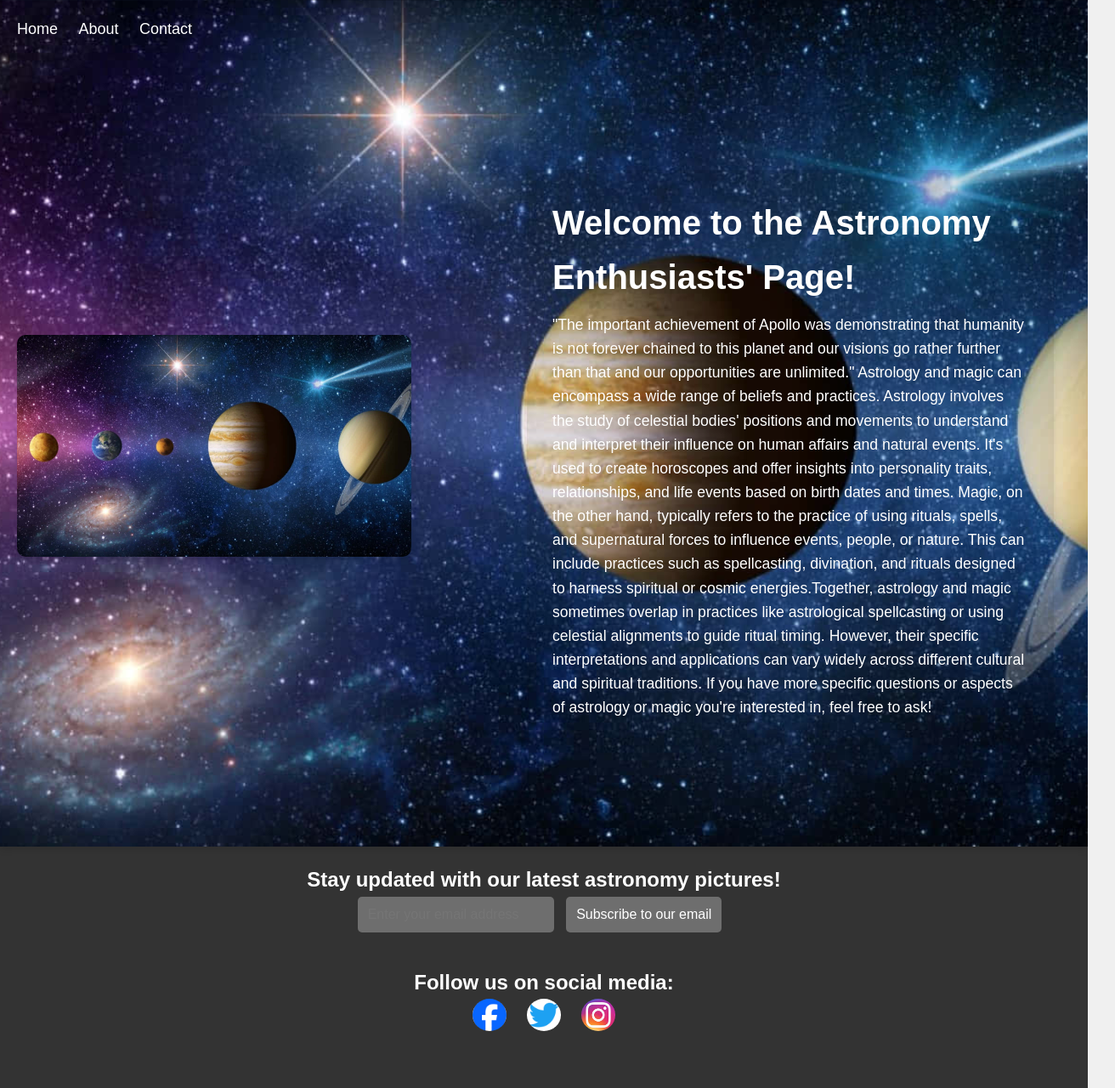
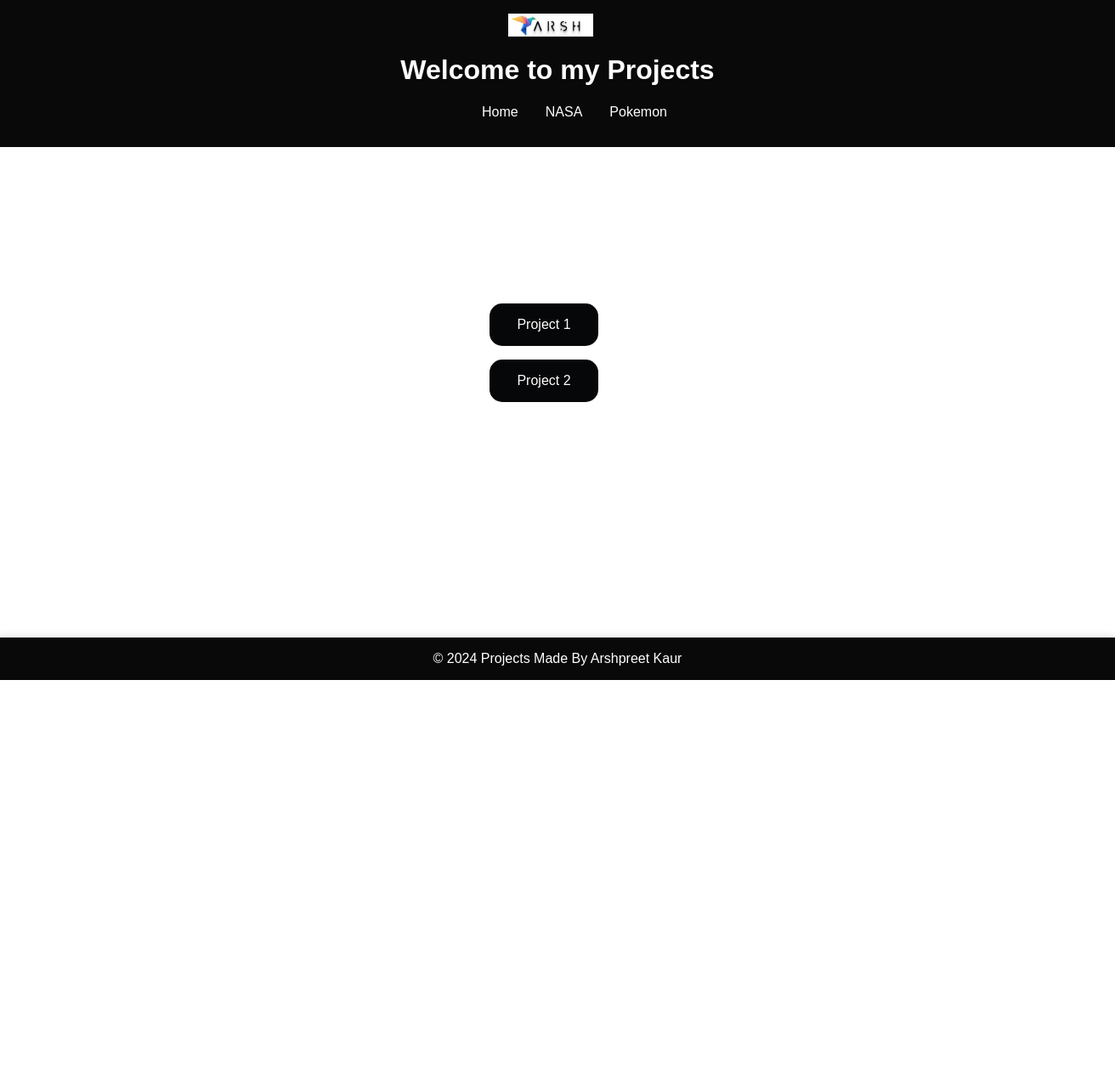
Before and after one commit to arsshpreetkaur/mtm6302-Capstone-Arshpreet-kaur, a plain HTML site: page index.html in a window 1280 px wide. Shown: the whole page at 85% size, 1312 px wide, since content can reach past the window. After the commit the page ends 800 px from the top, so only its background shows below. Drawn offline with Linux system fonts and the light colour scheme.

Commit message:
Add files via upload

```diff
--- a/index.html
+++ b/index.html
@@ -3,52 +3,29 @@
 <head>
     <meta charset="UTF-8">
     <meta name="viewport" content="width=device-width, initial-scale=1.0">
-    <title>Astronomy Magic</title>
+    <title>Your Project Title</title>
     <link rel="stylesheet" href="style.css">
 </head>
 <body>
     <header>
-        <nav class="top-navigation">
-            <ul>
-                <li><a href="#">Home</a></li>
-                <li><a href="#">About</a></li>
-                <li><a href="#">Contact </a></li>
+        <img src="mylogo.jpg" alt="Logo" class="logo">
+        <h1>Welcome to my Projects</h1>
+        <nav>
+            <ul class="nav-links">
+                <li><a href="index.html">Home</a></li>
+                <li><a href="Nasa/Nasa.html">NASA</a></li>
+                <li><a href="Pokemon/Pokemon.html">Pokemon</a></li>
             </ul>
         </nav>
-        <div class="header-content">
-            <div class="header-left">
-                <img src="astro.jpg" alt="Left Image" class="left-image">
-            </div>
-            <div class="header-text">
-                <h1>Welcome to the Astronomy Enthusiasts' Page!</h1>
-                <p>"The important achievement of Apollo was demonstrating that humanity is not forever chained to this planet and our visions go rather further than that and our opportunities are unlimited."
-                    Astrology and magic can encompass a wide range of beliefs and practices. Astrology involves the study of celestial bodies' positions and movements to understand and interpret their influence on human affairs and natural events. It's used to create horoscopes and offer insights into personality traits, relationships, and life events based on birth dates and times. Magic, on the other hand, typically refers to the practice of using rituals, spells, and supernatural forces to influence events, people, or nature. This can include practices such as spellcasting, divination, and rituals designed to harness spiritual or cosmic energies.Together, astrology and magic sometimes overlap in practices like astrological spellcasting or using celestial alignments to guide ritual timing. However, their specific interpretations and applications can vary widely across different cultural and spiritual traditions. If you have more specific questions or aspects of astrology or magic you're interested in, feel free to ask!</p>
-            </div>
+    </header>
+    <main>
+        <div class="button-container">
+            <button class="project-button" onclick="window.location.href='Nasa/Nasa.html'">Project 1</button>
+            <button class="project-button" onclick="window.location.href='Pokemon/Pokemon.html'">Project 2</button>
         </div>
-    </header>
-
-    <main>
-        <!-- Your main content goes here -->
     </main>
-
     <footer>
-        <div class="footer-container">
-            <div class="subscribe-container">
-                <h2>Stay updated with our latest astronomy pictures!</h2>
-                <input type="email" placeholder="Enter your email address">
-                <button>Subscribe to our email</button>
-            </div>
-            <div class="social-media-container">
-                <h2>Follow us on social media:</h2>
-                <ul>
-                    <li><a href="#" target="_blank"><img src="face.png" alt="Facebook Icon"></a></li>
-                    <li><a href="#" target="_blank"><img src="twitter.png" alt="Twitter Icon"></a></li>
-                    <li><a href="#" target="_blank"><img src="insta.jpg" alt="Instagram Icon"></a></li>
-                </ul>
-            </div>
-        </div>
+        <p>&copy; 2024 Projects Made By Arshpreet Kaur</p>
     </footer>
-
-    <script src="script.js"></script>
 </body>
 </html>
--- a/style.css
+++ b/style.css
@@ -1,163 +1,119 @@
-* {
-    box-sizing: border-box;
+body {
+    font-family: Arial, sans-serif;
     margin: 0;
     padding: 0;
-}
-
-body {
-    font-family: Arial, sans-serif;
-    line-height: 1.6;
-    background-color: #f0f0f0;
+    box-sizing: border-box;
+    display: flex;
+    flex-direction: column;
+    min-height: 100vh;
 }
 
 header {
-    position: relative;
-    background-image: url('astro.jpg');
-    background-size: cover;
-    background-position: center;
-    padding: 100px 20px;
-    color: white;
+    background-color: #030303f8;
+    color: #ffffff;
     text-align: center;
-    box-shadow: 0 4px 8px rgba(0, 0, 0, 0.1);
+    padding: 1rem;
+    position: fixed;
+    width: 100%;
+    top: 0;
+    left: 0;
+    z-index: 1000;
 }
 
-.top-navigation {
-    position: absolute;
-    top: 20px;
-    left: 20px;
+header img.logo {
+    width: 100px;
+    height: auto;
+    vertical-align: middle;
+    margin-right: 1rem;
 }
 
-.top-navigation ul {
-    list-style-type: none;
+nav {
+    margin-top: 1rem;
 }
 
-.top-navigation ul li {
-    display: inline-block;
-    margin-right: 20px;
+.nav-links {
+    list-style: none;
+    display: flex;
+    justify-content: center;
 }
 
-.top-navigation ul li a {
-    color: white;
+.nav-links li {
+    margin: 0 1rem;
+}
+
+.nav-links a {
+    color: #fff;
     text-decoration: none;
-    font-size: 18px;
+    font-size: 1rem;
     transition: color 0.3s ease;
 }
 
-.top-navigation ul li a:hover {
-    color: #ffd700;
+.nav-links a:hover {
+    color: #007BFF;
 }
 
-.header-content {
+main {
+    flex: 1;
+    padding: 2rem;
+    margin-top: 80px; /* Adjust for fixed header */
+    display: flex;
+    justify-content: center;
+    align-items: center;
+    text-align: center;
+    height: calc(100vh - 80px); /* Ensure main takes up full height minus header */
+}
+
+.button-container {
     display: flex;
     flex-direction: column;
-    align-items: center;
-    justify-content: center;
-    margin-top: 80px;
-    text-align: center;
+    gap: 1rem; /* Space between buttons */
 }
 
-.header-left {
-    margin-bottom: 20px;
+.project-button {
+    padding: 1rem 2rem;
+    font-size: 1rem;
+    cursor: pointer;
+    border-radius: 15px;
+    background-color: #060708;
+    color: #fff;
+    border: none;
+    transition: background-color 0.3s ease;
 }
 
-.left-image {
-    width: 80%;
-    max-width: 80%;
-    border-radius: 10px;
-    box-shadow: 0 4px 8px rgba(0, 0, 0, 0.1);
-}
-
-.header-text {
-    max-width: 600px;
-    margin: 20px auto;
-    padding: 20px;
-    background-color: rgba(0, 0, 0, 0.1);
-    border-radius: 5px;
-    box-shadow: 0 4px 8px rgba(0, 0, 0, 0.1);
-}
-
-.header-text h1 {
-    font-size: 2.5rem;
-    margin-bottom: 10px;
-}
-
-.header-text p {
-    font-size: 1.1rem;
+.project-button:hover {
+    background-color: #0b0d0f;
 }
 
 footer {
-    background-color: #333;
-    color: white;
-    padding: 20px;
+    background-color: #030303f8;
+    color: #ffffff;
     text-align: center;
-    clear: both;
-    box-shadow: 0 -4px 8px rgba(0, 0, 0, 0.1);
+    padding: 1rem;
+    position: relative;
+    bottom: 0;
+    width: 100%;
+    box-shadow: 0 -2px 10px rgba(0, 0, 0, 0.1);
 }
 
-.footer-container {
-    display: flex;
-    flex-direction: column;
-    align-items: center;
+footer p {
+    margin: 0;
+    color: #ffffff;
 }
 
-.subscribe-container,
-.social-media-container {
-    margin-bottom: 40px;
-    text-align: center;
-}
-
-.subscribe-container input[type="email"],
-.subscribe-container button {
-    padding: 12px;
-    font-size: 16px;
-    border: none;
-    margin-right: 10px;
-    width: auto;
-    background-color: rgba(245, 243, 243, 0.3);
-    color: white;
-    border-radius: 5px;
-    cursor: pointer;
-    transition: background-color 0.3s ease;
-}
-
-.subscribe-container button:hover {
-    background-color: rgba(255, 255, 255, 0.5);
-}
-
-.social-media-container ul {
-    list-style-type: none;
-    padding: 0;
-}
-
-.social-media-container ul li {
-    display: inline-block;
-    margin: 0 10px;
-}
-
-.social-media-container ul li a img {
-    width: 40px;
-    border-radius: 50%;
-    transition: transform 0.3s ease;
-}
-
-.social-media-container ul li a img:hover {
-    transform: scale(1.2);
-}
-
-@media (min-width: 768px) {
-    .header-content {
-        flex-direction: row;
-        text-align: left;
+/* Responsive Design */
+@media (max-width: 768px) {
+    main {
+        padding: 1rem;
+        height: auto; /* Allow height to adjust on smaller screens */
     }
 
-    .header-text,
-    .header-left {
-        flex: 1;
-        max-width: 50%;
+    .button-container {
+        flex-direction: column;
+        gap: 0.5rem;
     }
 
-    .header-text {
-        margin: 20px;
-        padding: 30px;
+    .project-button {
+        padding: 0.5rem 1rem;
+        font-size: 0.9rem;
     }
 }
```
Also changed, not shown: mylogo.jpg (added).
